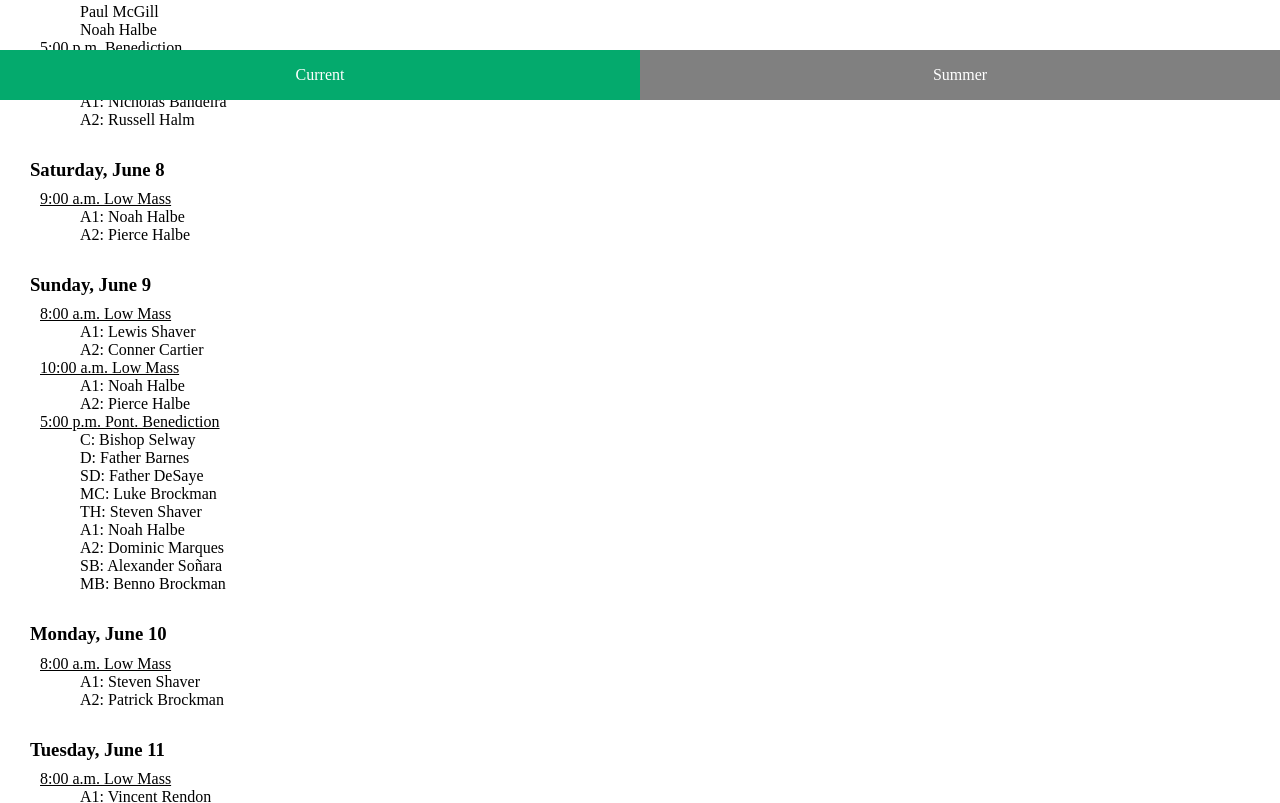
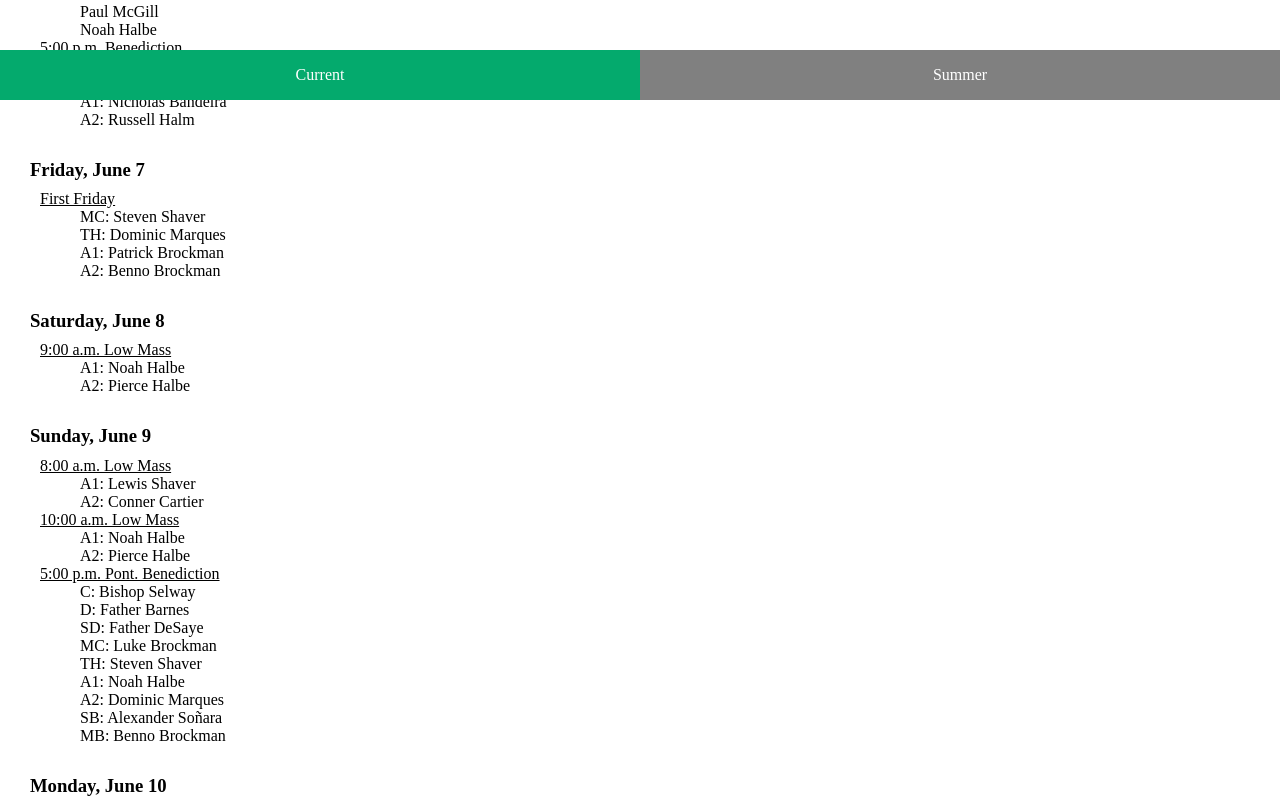
Before and after one commit to thomaswalz06/Server-Schedule-Website, a plain HTML site: page index.html in a window 1280 px wide. Shown: the part 700-1503 px from the top of the page. Drawn offline with Linux system fonts and the light colour scheme; a web font is replaced by a local one.

Commit message:
First Friday

```diff
--- a/index.html
+++ b/index.html
@@ -50,6 +50,16 @@
         </ul>
       </ul>
     </div>
+    <h3>Friday, June 7</h3>
+    <ul>
+      <u>First Friday</u>
+      <ul>
+        <li>MC: Steven Shaver</li>
+        <li>TH: Dominic Marques</li>
+        <li>A1: Patrick Brockman</li>
+        <li>A2: Benno Brockman</li>
+      </ul>
+    </ul>
 
     <div>
       <h3>Saturday, June 8</h3>
@@ -101,7 +111,6 @@
       </ul>
     </div>
 
-    <div>
     <h3>Tuesday, June 11</h3>
     <ul>
       <u>8:00 a.m. Low Mass</u>
```
